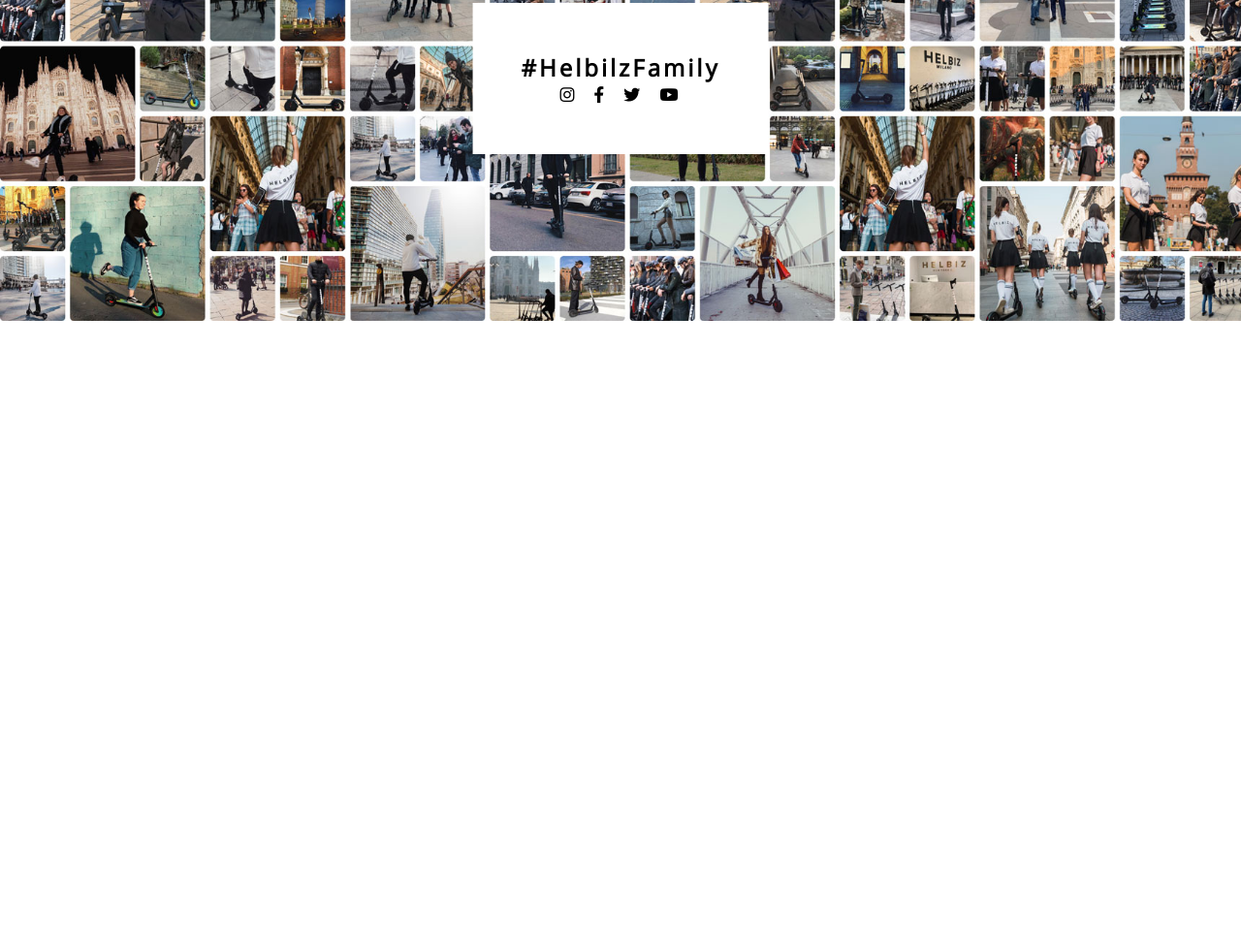
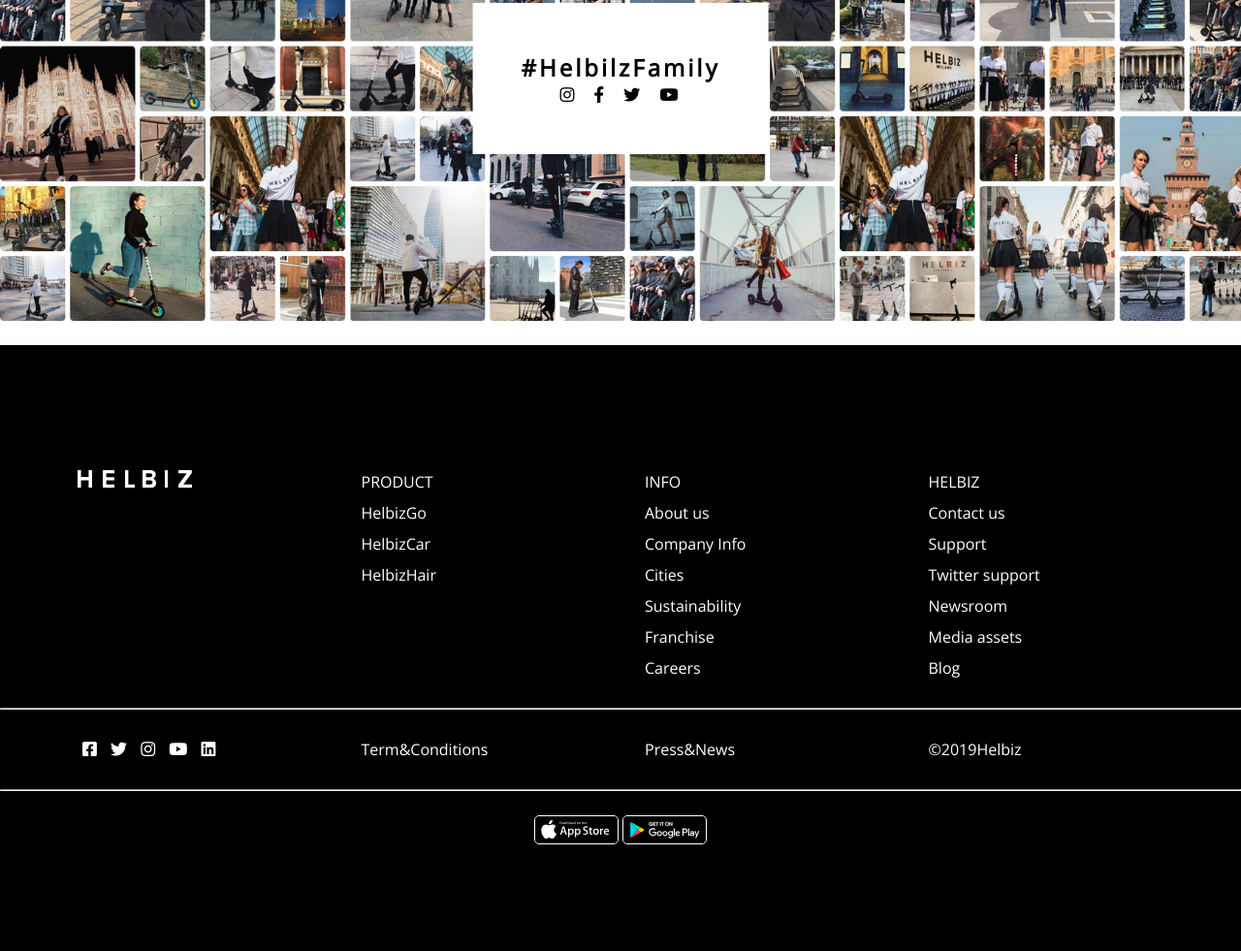
Before and after one commit to lindam-code/html-css-helbiz, a plain HTML site: page index.html in a window 1280 px wide. Shown: the part 3108-4089 px from the top of the page at 97% size. Before the commit the page ends 3464 px from the top, so only its background shows below. Drawn offline with nearby package versions, Linux system fonts and the light colour scheme.

Commit message:
Finito footer

```diff
--- a/css/style.css
+++ b/css/style.css
@@ -255,3 +255,33 @@ main #family .social li a {
 /* Fine sezione family */
 
 /* FINE REGOLE MAIN */
+
+/* INIZIO REGOLE FOOTER */
+footer {
+  background-color: black;
+  color: white;
+  padding: 100px 0;
+  letter-spacing: 0;
+  line-height: 2em;
+}
+footer a {
+  color: white;
+}
+footer .central-alignment img {
+  border: 1px solid white;
+  border-radius: 5px;
+  height: 30px;
+  margin-top: 25px;
+}
+footer ul li:first-child {
+  text-transform: uppercase;
+}
+footer .social li {
+  display: inline-block;
+  padding: 0 5px;
+  font-size: 17px;
+}
+footer [class*="col-"] {
+  padding: 25px;
+}
+/* FINE REGOLE FOOTER */
--- a/index.html
+++ b/index.html
@@ -179,5 +179,77 @@
 
     </main>
     <!-- FINE MAIN -->
+    <!-- INIZIO FOOTER -->
+    <footer>
+      <!-- Inizio prima riga footer -->
+      <div class="container">
+        <div class="col-lg-3 col-md-12 col-xs-12">
+          <a href="#"><img src="img/helbiz-logo-white.svg" alt="helbiz logo"></a>
+        </div>
+        <div class="col-lg-3 col-md-4 col-xs-12">
+          <ul>
+            <li><a href="#"></a>Product</li>
+            <li><a href="#"></a>HelbizGo</li>
+            <li><a href="#"></a>HelbizCar</li>
+            <li><a href="#"></a>HelbizHair</li>
+          </ul>
+        </div>
+        <div class="col-lg-3 col-md-4 col-xs-12">
+          <ul>
+            <li><a href="#">Info</a></li>
+            <li><a href="#">About us</a></li>
+            <li><a href="#"></a>Company Info</li>
+            <li><a href="#"></a>Cities</li>
+            <li><a href="#"></a>Sustainability</li>
+            <li><a href="#"></a>Franchise</li>
+            <li><a href="#"></a>Careers</li>
+          </ul>
+        </div>
+        <div class="col-lg-3 col-md-4 col-xs-12">
+          <ul>
+            <li><a href="#"></a>Helbiz</li>
+            <li><a href="#"></a>Contact us</li>
+            <li><a href="#"></a>Support</li>
+            <li><a href="#"></a>Twitter support</li>
+            <li><a href="#"></a>Newsroom</li>
+            <li><a href="#"></a>Media assets</li>
+            <li><a href="#"></a>Blog</li>
+          </ul>
+        </div>
+      </div>
+      <!-- Fine prima riga footer -->
+      <hr>
+      <!-- Inizio seconda riga footer -->
+      <div class="container">
+        <div class="col-lg-3 col-md-12 col-xs-12">
+          <ul class="social">
+            <li><a href="#"><i class="fab fa-facebook-square"></i></a></li>
+            <li><a href="#"><i class="fab fa-twitter"></i></a></li>
+            <li><a href="#"><i class="fab fa-instagram"></i></a></li>
+            <li><a href="#"><i class="fab fa-youtube"></i></a></li>
+            <li><a href="#"><i class="fab fa-linkedin"></i></a></li>
+          </ul>
+        </div>
+        <div class="col-lg-3 col-md-4 col-xs-12">
+          <a href="#">Term&amp;Conditions</a>
+        </div>
+        <div class="col-lg-3 col-md-4 col-xs-12">
+          <a href="#">Press&amp;News</a>
+        </div>
+        <div class="col-lg-3 col-md-4 col-xs-12">
+          <a href="#">&copy;2019Helbiz</a>
+        </div>
+      </div>
+      <!-- Fine seconda riga footer -->
+      <hr>
+      <!-- Inizio terza riga footer -->
+      <div class="central-alignment">
+        <img src="img/header-app-store-badge.svg" alt="apple badge">
+        <img src="img/header-google-play-badge.svg" alt="google-play badge">
+      </div>
+      <!-- Fine terza riga footer -->
+    </footer>
+
+    <!-- FINE FOOTER -->
   </body>
 </html>
```
Also changed, not shown: img/helbiz-logo-white.svg (added).
